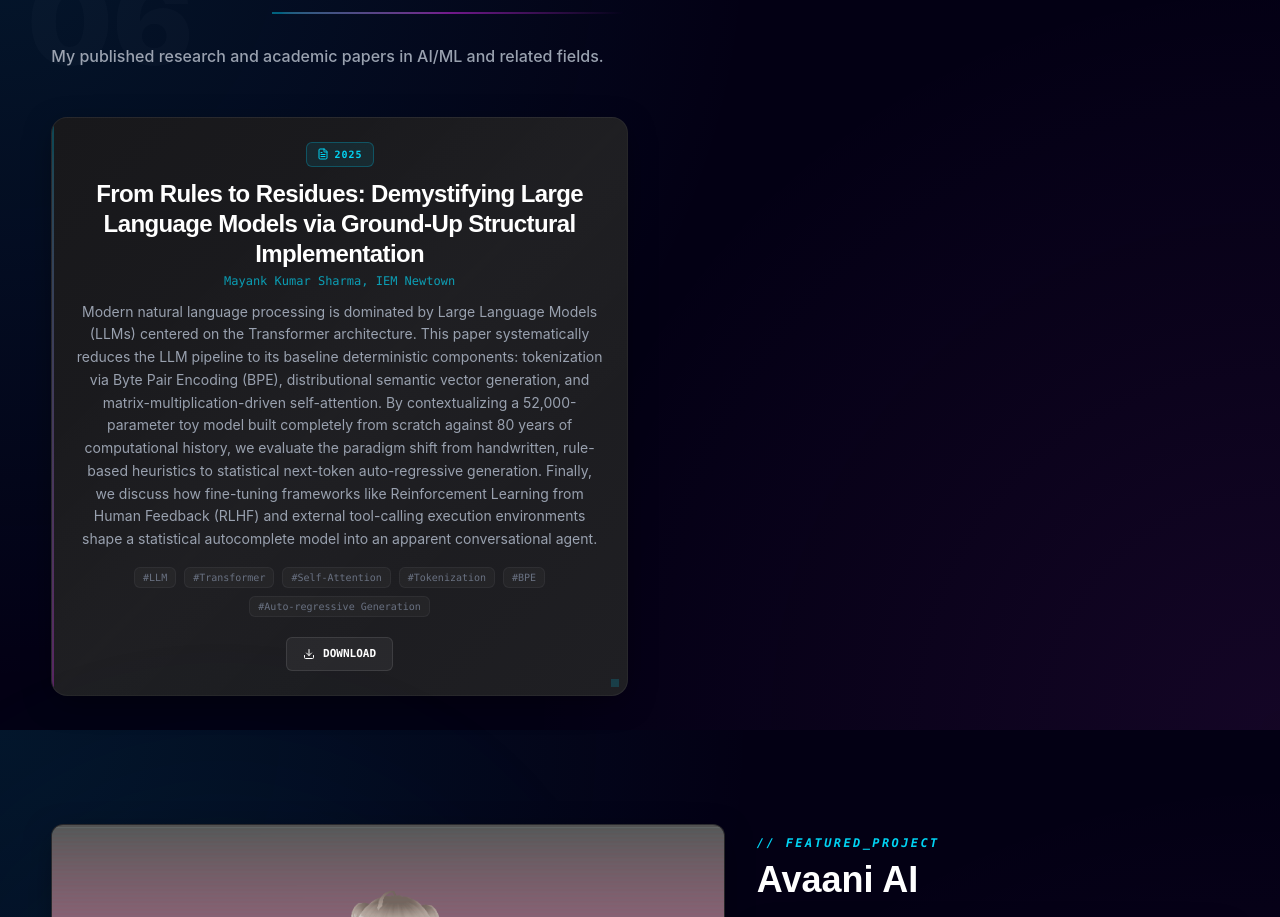
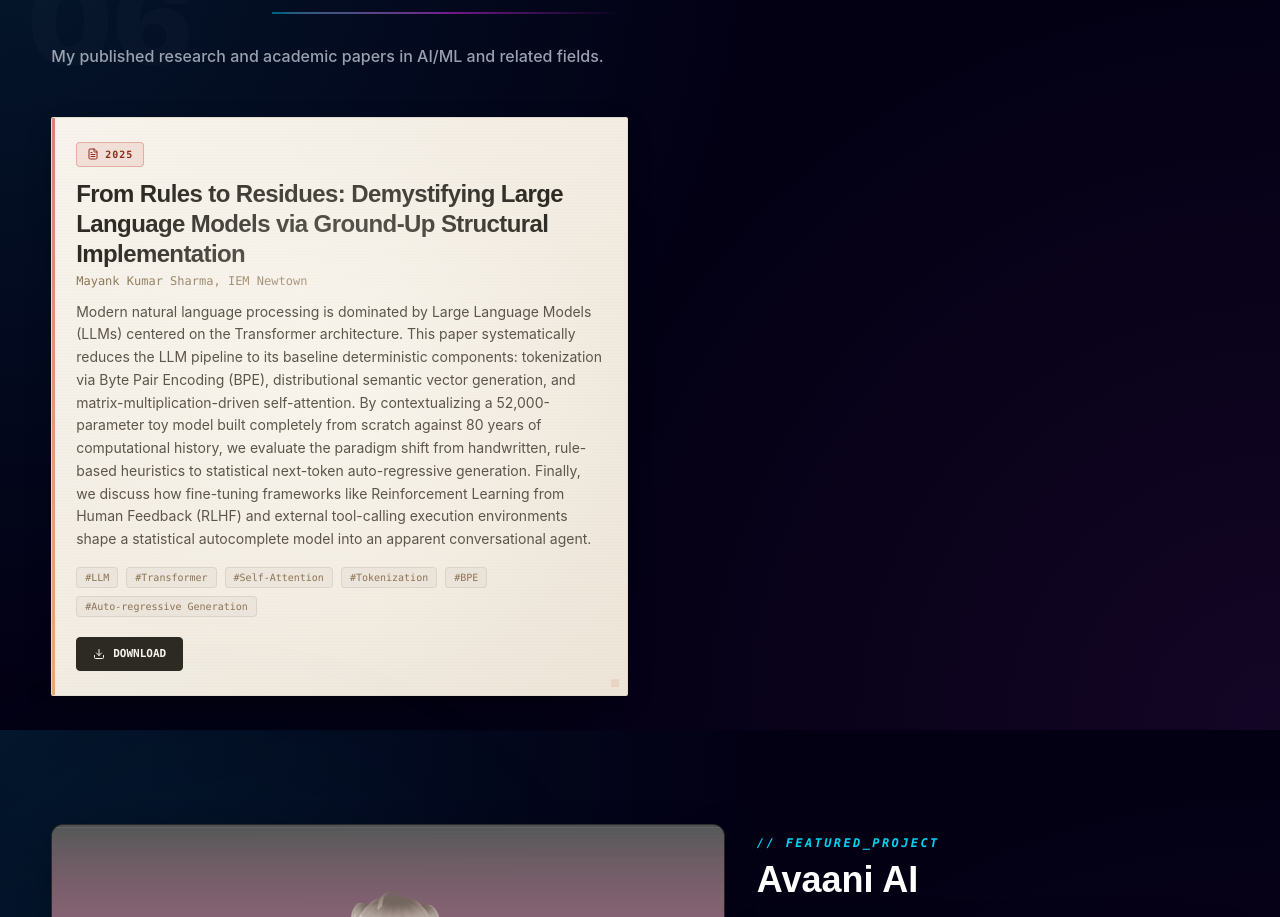
Before and after one commit to Mayank8159/portfolio, a Next.js app in the folder client/: page / in a window 1280 px wide. Shown: the part 2470-3387 px from the top of the page. Built offline with nearby package versions, Linux system fonts and the light colour scheme; a web font is replaced by a local one.

Commit message:
Refactor styling in ResearchPapersSection for enhanced visual appeal and improved layout

```diff
--- a/client/src/components/portfolio/ResearchPapersSection.jsx
+++ b/client/src/components/portfolio/ResearchPapersSection.jsx
@@ -22,46 +22,50 @@ export default function ResearchPapersSection({ papers }) {
             whileInView={{ opacity: 1, y: 0 }}
             viewport={{ once: true }}
             transition={{ delay: index * 0.1 }}
-            className="group relative overflow-hidden rounded-2xl border border-white/[0.06] bg-gradient-to-br from-[#18181b] to-[#1f1f23] p-5 shadow-[0_8px_32px_-8px_rgba(0,0,0,0.5)] transition-all duration-300 hover:border-cyan-500/30 sm:p-6 text-center"
+            className="group relative overflow-hidden rounded-[2px] border border-[#d1c9bc]/50 bg-gradient-to-br from-[#f8f4ed] to-[#ede5d8] p-5 shadow-[0_2px_6px_-2px_rgba(0,0,0,0.3),0_10px_28px_-8px_rgba(0,0,0,0.4)] transition-all duration-300 hover:shadow-[0_4px_12px_-2px_rgba(0,0,0,0.35),0_16px_40px_-10px_rgba(0,0,0,0.5)] sm:p-6 text-left"
           >
-            <div className="pointer-events-none absolute left-0 top-0 h-full w-[2px] bg-gradient-to-b from-cyan-500 to-fuchsia-500 opacity-30" />
-            <div className="pointer-events-none absolute inset-0 z-0 bg-[linear-gradient(135deg,transparent_25%,rgba(255,255,255,0.015)_50%,transparent_75%)]" />
-            <div className="pointer-events-none absolute inset-0 z-0 bg-[radial-gradient(circle_at_var(--x,_50%)_var(--y,_50%),rgba(6,182,212,0.08)_0%,transparent_100%)] opacity-0 transition-opacity group-hover:opacity-100" />
+            {/* Paper texture lines */}
+            <div className="pointer-events-none absolute inset-0 z-0 bg-[repeating-linear-gradient(0deg,transparent,transparent_2px,rgba(139,119,90,0.02)_2px,rgba(139,119,90,0.02)_3px)]" />
+            {/* Warm vignette */}
+            <div className="pointer-events-none absolute inset-0 z-0 bg-[radial-gradient(ellipse_at_center,rgba(255,252,245,0.5)_0%,transparent_70%)]" />
 
-            <div className="relative z-10 mb-3 inline-flex items-center gap-1.5 rounded-md border border-cyan-500/30 bg-cyan-500/10 px-2.5 py-1 text-[10px] font-mono font-bold uppercase tracking-widest text-cyan-400">
+            {/* Left margin accent — like a red annotation mark */}
+            <div className="pointer-events-none absolute left-0 top-0 h-full w-[3px] bg-gradient-to-b from-[#c0392b] to-[#e67e22] opacity-60" />
+
+            <div className="relative z-10 mb-3 inline-flex items-center gap-1.5 rounded-sm border border-[#c0392b]/30 bg-[#c0392b]/10 px-2.5 py-1 text-[10px] font-mono font-bold uppercase tracking-widest text-[#8b2c1e]">
               <FileText size={12} />
               {paper.year}
             </div>
 
             <h4
-              className="text-xl font-black leading-tight tracking-tight text-white sm:text-2xl"
+              className="text-xl font-black leading-tight tracking-tight text-[#2d2a24] sm:text-2xl"
               style={{ fontFamily: "var(--font-preahvihear)" }}
             >
               {paper.title}
             </h4>
 
-            <p className="mt-1 text-xs font-mono text-cyan-400/70">
+            <p className="mt-1 text-xs font-mono text-[#8b7355]">
               {paper.authors}
             </p>
 
-            <p className="relative z-10 mt-3 text-sm leading-relaxed text-gray-400 transition-colors group-hover:text-gray-300">
+            <p className="relative z-10 mt-3 text-sm leading-relaxed text-[#5c554a] transition-colors group-hover:text-[#4a443b]">
               {paper.abstract}
             </p>
 
-            <div className="relative z-10 mt-4 flex flex-wrap gap-2 justify-center">
+            <div className="relative z-10 mt-4 flex flex-wrap gap-2 justify-start">
               {paper.tags.map((tag) => (
                 <span
                   key={tag}
-                  className="rounded-md border border-white/5 bg-white/[0.03] px-2 py-0.5 text-[10px] font-mono text-gray-500"
+                  className="rounded-sm border border-[#d1c9bc]/60 bg-[#d1c9bc]/20 px-2 py-0.5 text-[10px] font-mono text-[#8b7355]"
                 >
                   #{tag}
                 </span>
               ))}
             </div>
 
-            <div className="relative z-10 mt-5 flex flex-wrap gap-3 justify-center">
+            <div className="relative z-10 mt-5 flex flex-wrap gap-3 justify-start">
               <a
-                className="inline-flex items-center gap-2 rounded-md bg-white/5 border border-white/10 px-4 py-2 text-[11px] font-mono font-bold text-white transition-all hover:bg-cyan-500 hover:text-black hover:border-cyan-500"
+                className="inline-flex items-center gap-2 rounded-sm bg-[#2d2a24] border border-[#2d2a24] px-4 py-2 text-[11px] font-mono font-bold text-[#f8f4ed] transition-all hover:bg-[#c0392b] hover:border-[#c0392b]"
                 href={paper.file}
                 target="_blank"
                 rel="noreferrer"
@@ -71,8 +75,8 @@ export default function ResearchPapersSection({ papers }) {
               </a>
             </div>
 
-            <div className="pointer-events-none absolute bottom-0 right-0 h-8 w-8 opacity-20 transition-opacity group-hover:opacity-100">
-              <div className="absolute bottom-2 right-2 h-2 w-2 bg-cyan-500" />
+            <div className="pointer-events-none absolute bottom-0 right-0 h-8 w-8 opacity-10 transition-opacity group-hover:opacity-30">
+              <div className="absolute bottom-2 right-2 h-2 w-2 bg-[#c0392b]" />
             </div>
           </motion.article>
         ))}
```
